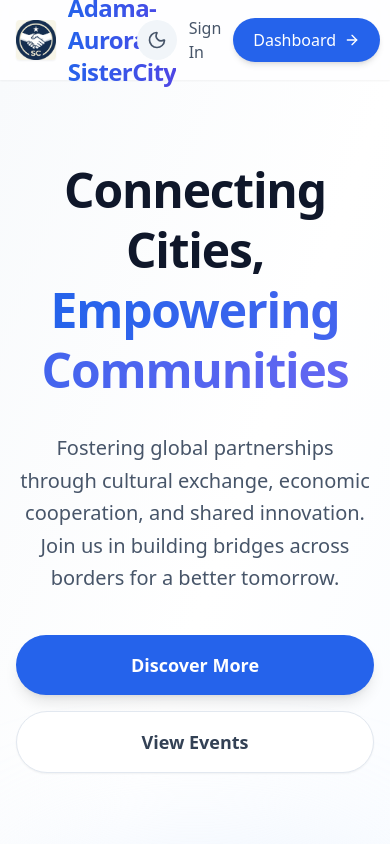
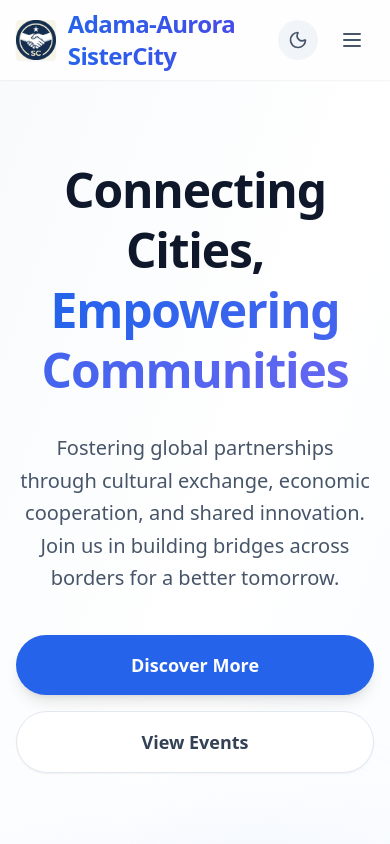
Before and after one commit to mumekonin/sistercity, a React (Vite) app in the folder frontend/: page / in a window 390 px wide. Shown: the top 844 px of the page. Built offline with nearby package versions, Linux system fonts and the light colour scheme; no server answers.

Commit message:
add mobile menu

```diff
--- a/frontend/src/pages/auth/LoginPage.tsx
+++ b/frontend/src/pages/auth/LoginPage.tsx
@@ -1,5 +1,5 @@
 import { useState } from 'react';
-import { useNavigate } from 'react-router-dom';
+import { useNavigate, Link } from 'react-router-dom';
 import { authApi } from '../../api/auth.api';
 import { useAuthStore } from '../../store/auth.store';
 
@@ -72,6 +72,13 @@ export default function LoginPage() {
       <div className="w-full lg:w-1/2 bg-white flex items-center justify-center p-8">
         <div className="w-full max-w-md">
 
+          <Link to="/" className="inline-flex items-center gap-2 text-sm text-blue-500 hover:text-blue-700 font-medium mb-8 transition-colors">
+            <svg className="w-4 h-4" fill="none" stroke="currentColor" viewBox="0 0 24 24">
+              <path strokeLinecap="round" strokeLinejoin="round" strokeWidth={2} d="M10 19l-7-7m0 0l7-7m-7 7h18" />
+            </svg>
+            Back to Website
+          </Link>
+
           <h2 className="text-3xl font-bold text-[#1a4a8a] mb-2">
             Sign in to your account
           </h2>
@@ -121,10 +128,10 @@ export default function LoginPage() {
                 <label className="block text-sm font-medium text-[#1a4a8a]">
                   Password
                 </label>
-                <a href="/forgot-password"
+                <Link to="/forgot-password"
                   className="text-sm text-blue-500 hover:text-blue-600 transition">
                   Forgot password?
-                </a>
+                </Link>
               </div>
               <div className="relative">
                 <div className="absolute inset-y-0 left-0 pl-3 flex items-center pointer-events-none">
--- a/frontend/src/pages/landing/LandingPage.tsx
+++ b/frontend/src/pages/landing/LandingPage.tsx
@@ -20,6 +20,7 @@ export default function LandingPage() {
   const [loading, setLoading] = useState(true);
   const [selectedNewsId, setSelectedNewsId] = useState<string | null>(null);
   const [selectedEventId, setSelectedEventId] = useState<string | null>(null);
+  const [isMobileMenuOpen, setIsMobileMenuOpen] = useState(false);
   const { isDark, toggleTheme } = useThemeStore();
 
   useEffect(() => {
@@ -77,18 +78,56 @@ export default function LandingPage() {
               >
                 {isDark ? <Sun className="h-5 w-5" /> : <Moon className="h-5 w-5" />}
               </button>
-              <Link to="/login" className="text-slate-600 dark:text-slate-300 hover:text-blue-600 dark:hover:text-blue-400 font-medium transition-colors">
+              <Link to="/login" className="hidden sm:inline text-slate-600 dark:text-slate-300 hover:text-blue-600 dark:hover:text-blue-400 font-medium transition-colors">
                 Sign In
               </Link>
               <Link
                 to="/dashboard"
-                className="bg-blue-600 hover:bg-blue-700 text-white px-5 py-2.5 rounded-full font-medium transition-all shadow-md hover:shadow-lg flex items-center"
+                className="hidden sm:flex bg-blue-600 hover:bg-blue-700 text-white px-5 py-2.5 rounded-full font-medium transition-all shadow-md hover:shadow-lg items-center"
               >
                 Dashboard <ArrowRight className="ml-2 h-4 w-4" />
               </Link>
+              {/* Mobile Menu Toggle */}
+              <button
+                onClick={() => setIsMobileMenuOpen(!isMobileMenuOpen)}
+                aria-label="Toggle menu"
+                className="md:hidden p-2.5 rounded-lg text-slate-600 dark:text-slate-300 hover:bg-slate-100 dark:hover:bg-slate-800 transition-all duration-200"
+              >
+                <svg className="w-6 h-6" fill="none" stroke="currentColor" viewBox="0 0 24 24">
+                  {isMobileMenuOpen ? (
+                    <path strokeLinecap="round" strokeLinejoin="round" strokeWidth={2} d="M6 18L18 6M6 6l12 12" />
+                  ) : (
+                    <path strokeLinecap="round" strokeLinejoin="round" strokeWidth={2} d="M4 6h16M4 12h16M4 18h16" />
+                  )}
+                </svg>
+              </button>
             </div>
           </div>
         </div>
+
+        {/* Mobile Navigation Dropdown */}
+        {isMobileMenuOpen && (
+          <nav className="md:hidden border-t border-slate-200 dark:border-slate-800 bg-white/95 dark:bg-slate-900/95 backdrop-blur-xl absolute w-full left-0 shadow-xl transition-all duration-300">
+            <div className="flex flex-col p-4 space-y-4">
+              <a href="#about" onClick={() => setIsMobileMenuOpen(false)} className="text-slate-600 dark:text-slate-300 hover:text-blue-600 dark:hover:text-blue-400 font-medium px-2 py-1">About Us</a>
+              <a href="#cities" onClick={() => setIsMobileMenuOpen(false)} className="text-slate-600 dark:text-slate-300 hover:text-blue-600 dark:hover:text-blue-400 font-medium px-2 py-1">City Profiles</a>
+              <a href="#events" onClick={() => setIsMobileMenuOpen(false)} className="text-slate-600 dark:text-slate-300 hover:text-blue-600 dark:hover:text-blue-400 font-medium px-2 py-1">Completed Events</a>
+              <a href="#news" onClick={() => setIsMobileMenuOpen(false)} className="text-slate-600 dark:text-slate-300 hover:text-blue-600 dark:hover:text-blue-400 font-medium px-2 py-1">Latest News</a>
+              <div className="pt-4 mt-2 border-t border-slate-200 dark:border-slate-800 flex flex-col space-y-3">
+                <Link to="/login" onClick={() => setIsMobileMenuOpen(false)} className="text-center text-slate-600 dark:text-slate-300 hover:text-blue-600 font-medium py-2">
+                  Sign In
+                </Link>
+                <Link
+                  to="/dashboard"
+                  onClick={() => setIsMobileMenuOpen(false)}
+                  className="bg-blue-600 hover:bg-blue-700 text-white px-5 py-3 rounded-full font-medium transition-all shadow-md flex items-center justify-center"
+                >
+                  Dashboard <ArrowRight className="ml-2 h-4 w-4" />
+                </Link>
+              </div>
+            </div>
+          </nav>
+        )}
       </header>
 
       {/* ── Hero Section ── */}
```
